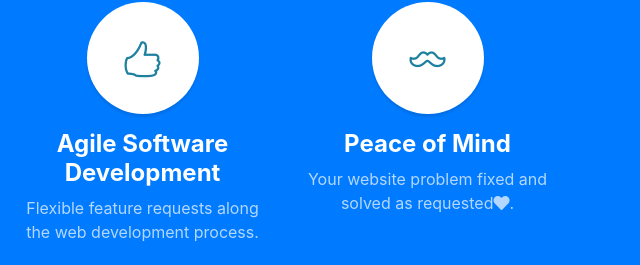
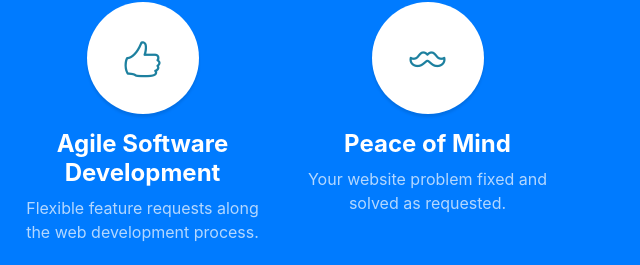
Before and after one commit to ademata/ademata.github.io, a website with bundled scripts: page index.html in a window 1280 px wide. Shown: the part 1445-1710 px from the top of the page, 640-1280 px from the left. Built offline with nearby package versions, Linux system fonts and the light colour scheme.

Commit message:
edited contents

```diff
--- a/index.html
+++ b/index.html
@@ -123,7 +123,9 @@
           <h4>
             <strong>Peace of Mind</strong>
           </h4>
-          <p class="text-faded mb-0">Your website problem fixed and solved as requested<i class="fas fa-heart"></i>.</p>
+          <p class="text-faded mb-0">Your website problem fixed and solved as requested.
+            <!--<i class="fas fa-heart"></i>-->
+          </p>
         </div>
       </div>
     </div>
```
